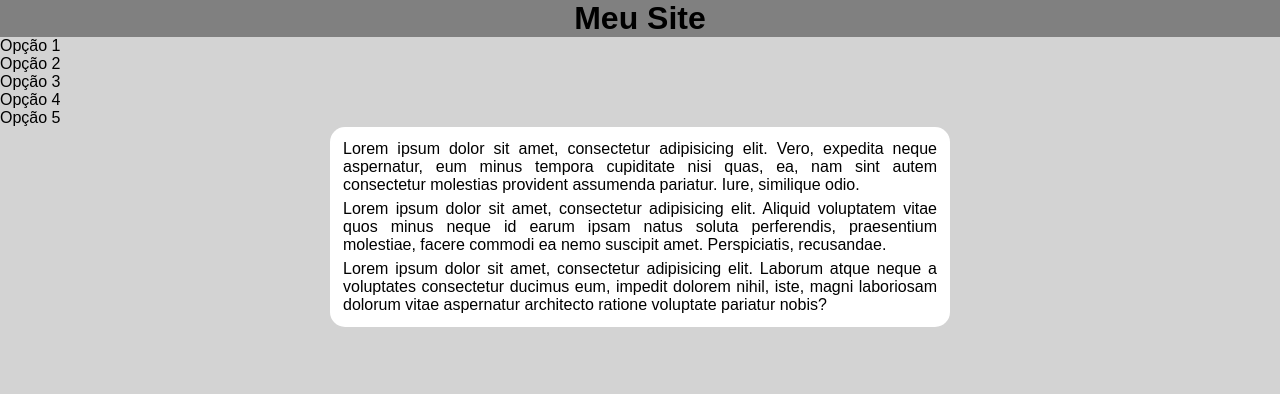
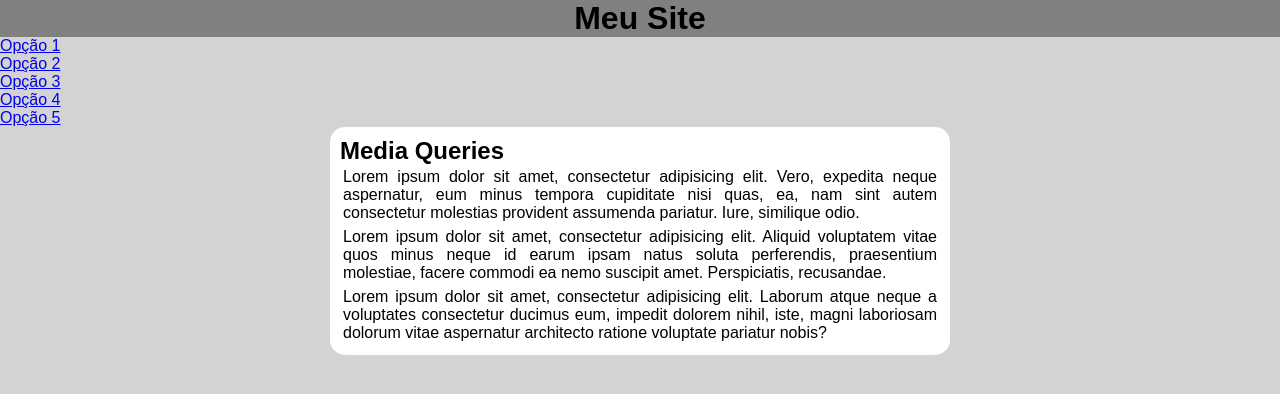
Before and after one commit to DougaXD/responsivemenu, a plain HTML site: page index.html in a window 1280 px wide. Drawn offline with Linux system fonts and the light colour scheme.

Commit message:
update index.html

```diff
--- a/index.html
+++ b/index.html
@@ -11,15 +11,16 @@
     <h1>Meu Site</h1>
     <nav id="menu">
       <ul>
-        <li id="op1">Opção 1</li>
-        <li id="op2">Opção 2</li>
-        <li id="op3">Opção 3</li>
-        <li id="op4">Opção 4</li>
-        <li id="op5">Opção 5</li>
+        <li id="op1"><a href="#">Opção 1</a></li>
+        <li id="op2"><a href="#">Opção 2</a></li>
+        <li id="op3"><a href="#">Opção 3</a></li>
+        <li id="op4"><a href="#">Opção 4</a></li>
+        <li id="op5"><a href="#">Opção 5</a></li>
       </ul>
     </nav>
   </header>
   <main>
+    <h2>Media Queries</h2>
     <p>
       Lorem ipsum dolor sit amet, consectetur adipisicing elit. Vero, expedita neque aspernatur, eum minus tempora cupiditate nisi quas, ea, nam sint autem consectetur molestias provident assumenda pariatur. Iure, similique odio.
     </p>
```
